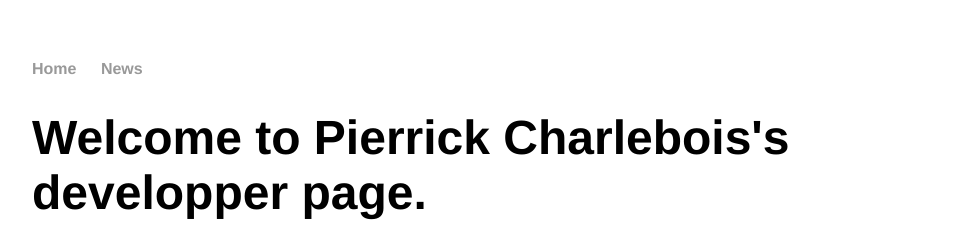
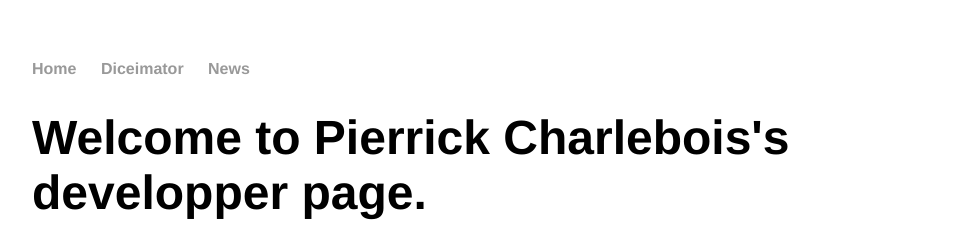
Before and after one commit to Pierrick584/pierrick584.github.io, a Jekyll site: the page built from index.html, in a window 1280 px wide. Shown: the top 252 px of the page, without its empty margins (160-1116 px from the left). Built offline with Jekyll 4.4.1, drawn with Linux system fonts in a browser that asks for light colours.

Commit message:
Update default.html

```diff
--- a/_layouts/default.html
+++ b/_layouts/default.html
@@ -10,6 +10,7 @@
 	    		<ul>
 	        		<li><a href="/">Home</a></li>
 		        	<!-- <li><a href="/about">About</a></li> -->
+				<li><a href="/diceimator/index.html">Diceimator</a></li>
 	        		<li><a href="/blog/index.html">News</a></li>
 	    		</ul>
 			</nav>
```
